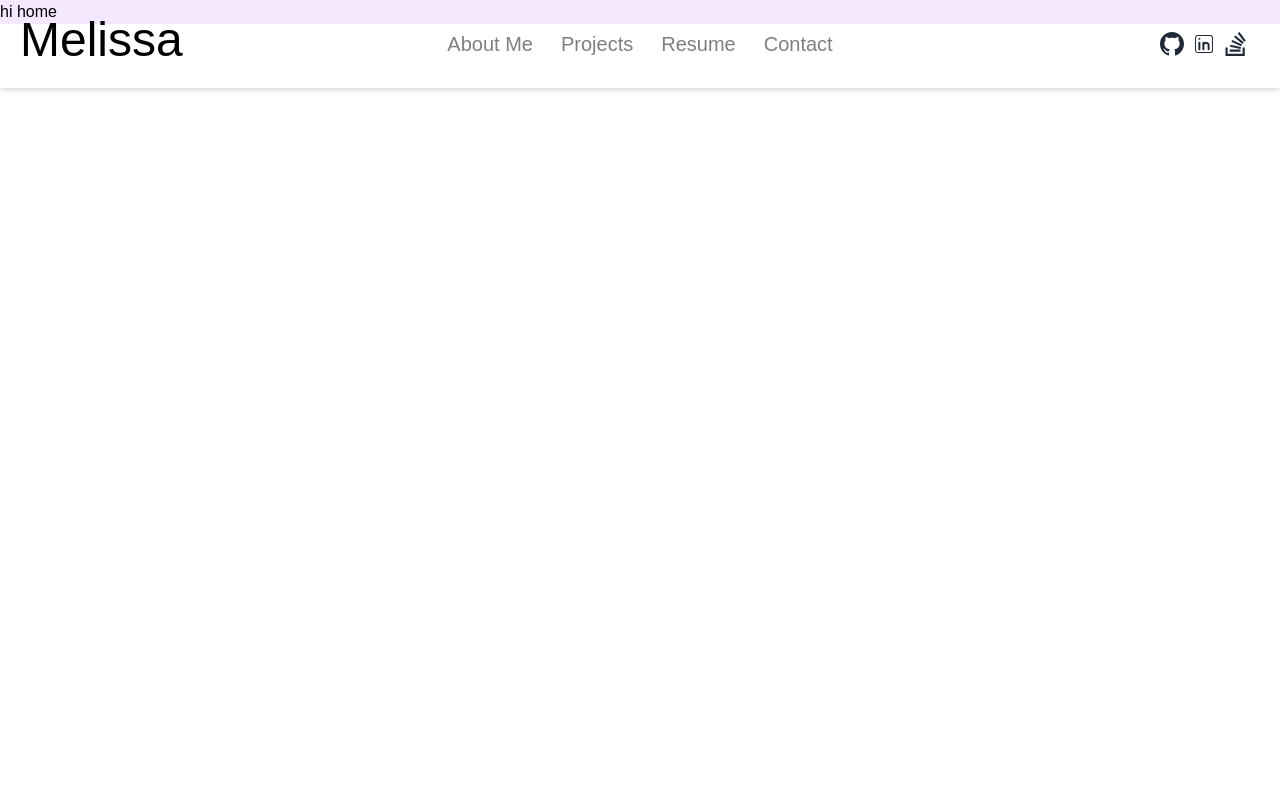
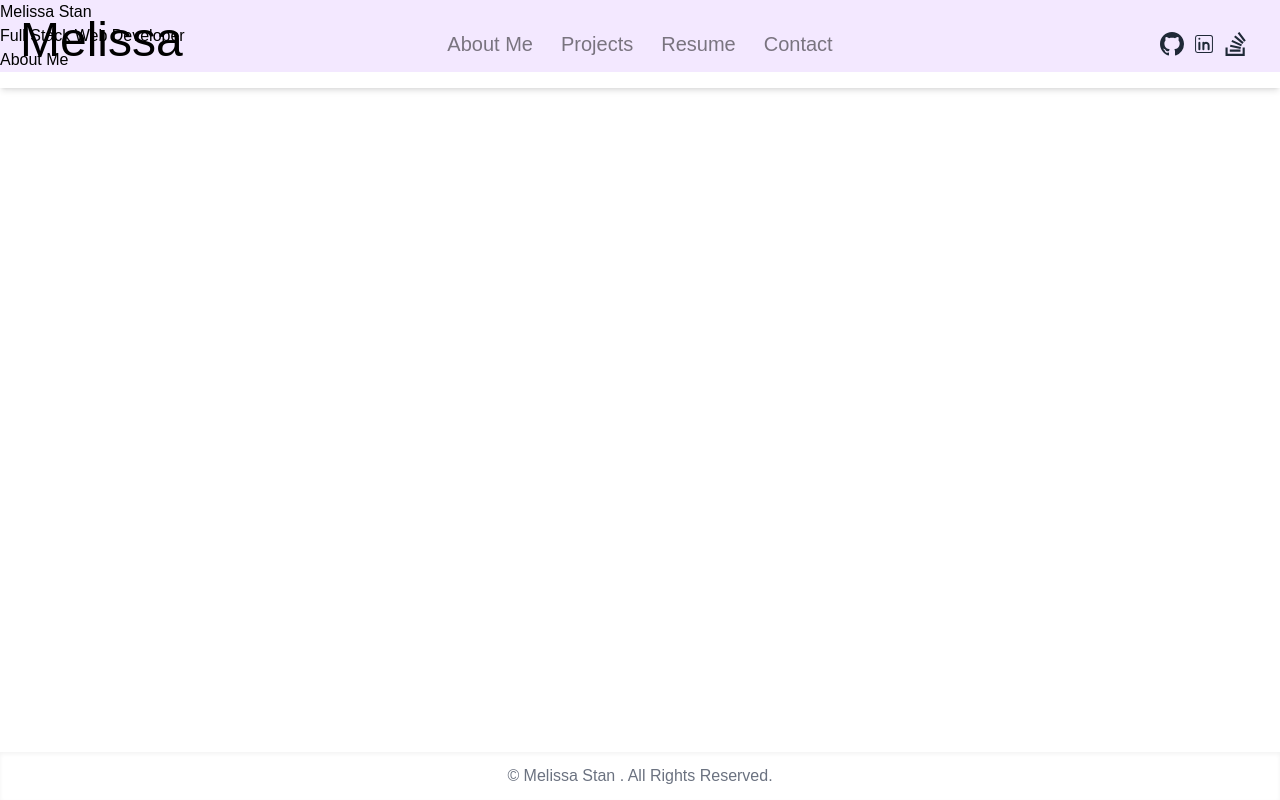
Before and after one commit to mstan19/professional-portfolio, a React (Create React App) app: page / in a window 1280 px wide. Built offline with nearby package versions, Linux system fonts and the light colour scheme.

Commit message:
footer is setup

```diff
--- a/src/pages/Footer.jsx
+++ b/src/pages/Footer.jsx
@@ -6,8 +6,10 @@ const Footer = () => {
 
 
     return (
-        <div className="bg-gray-100">
-        </div>
+        <footer className="shadow-inner absolute bottom-0  w-full h-12 items-center flex justify-center">
+            <hr className="border-gray-200 dark:border-gray-700" />
+            <span className="block text-base text-gray-500 sm:text-center dark:text-gray-400">© Melissa Stan . All Rights Reserved.</span>
+        </footer>
     );
 };
 export default Footer;
--- a/src/pages/Home.jsx
+++ b/src/pages/Home.jsx
@@ -7,7 +7,9 @@ const Home = () => {
 
     return (
         <div className="bg-purple-100">
-          hi home
+          <h1>Melissa Stan</h1>
+          <p>Full Stack Web Developer</p>
+          <button>About Me</button>
         </div>
     );
 };
```
